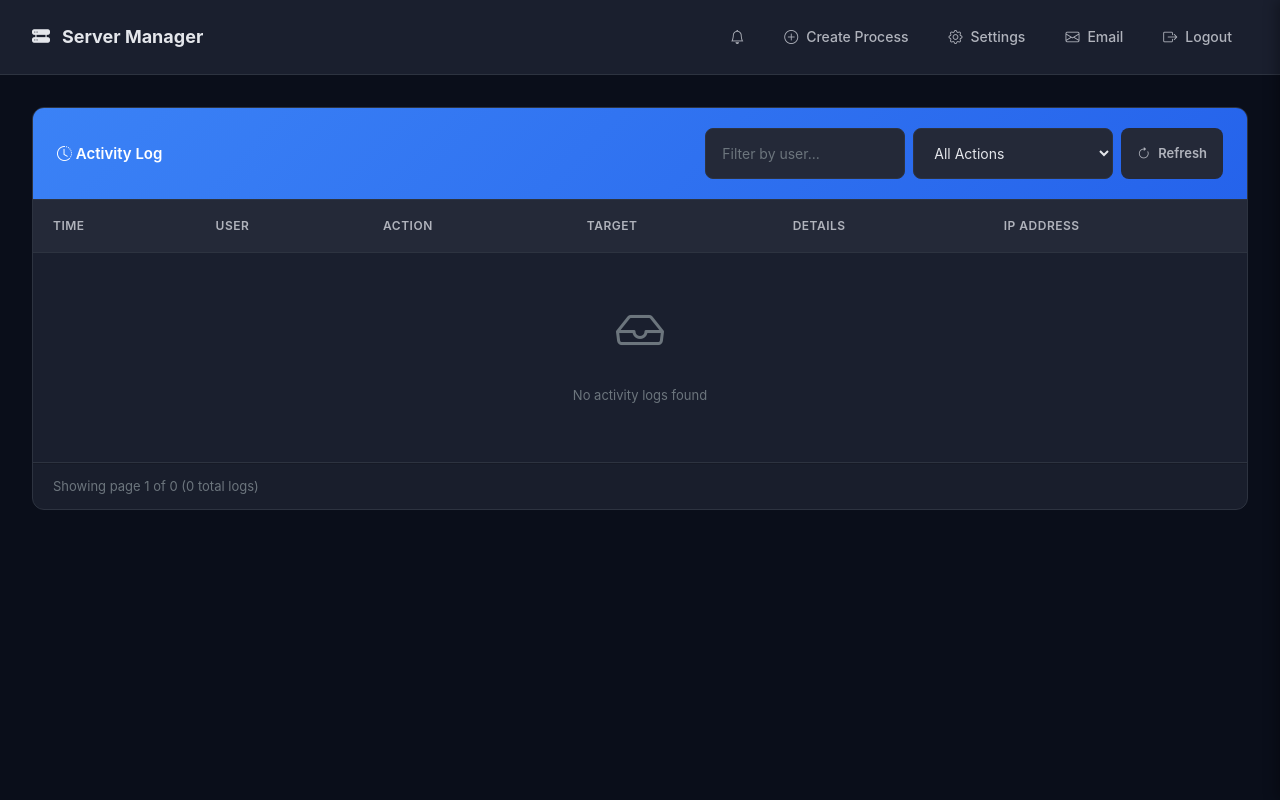
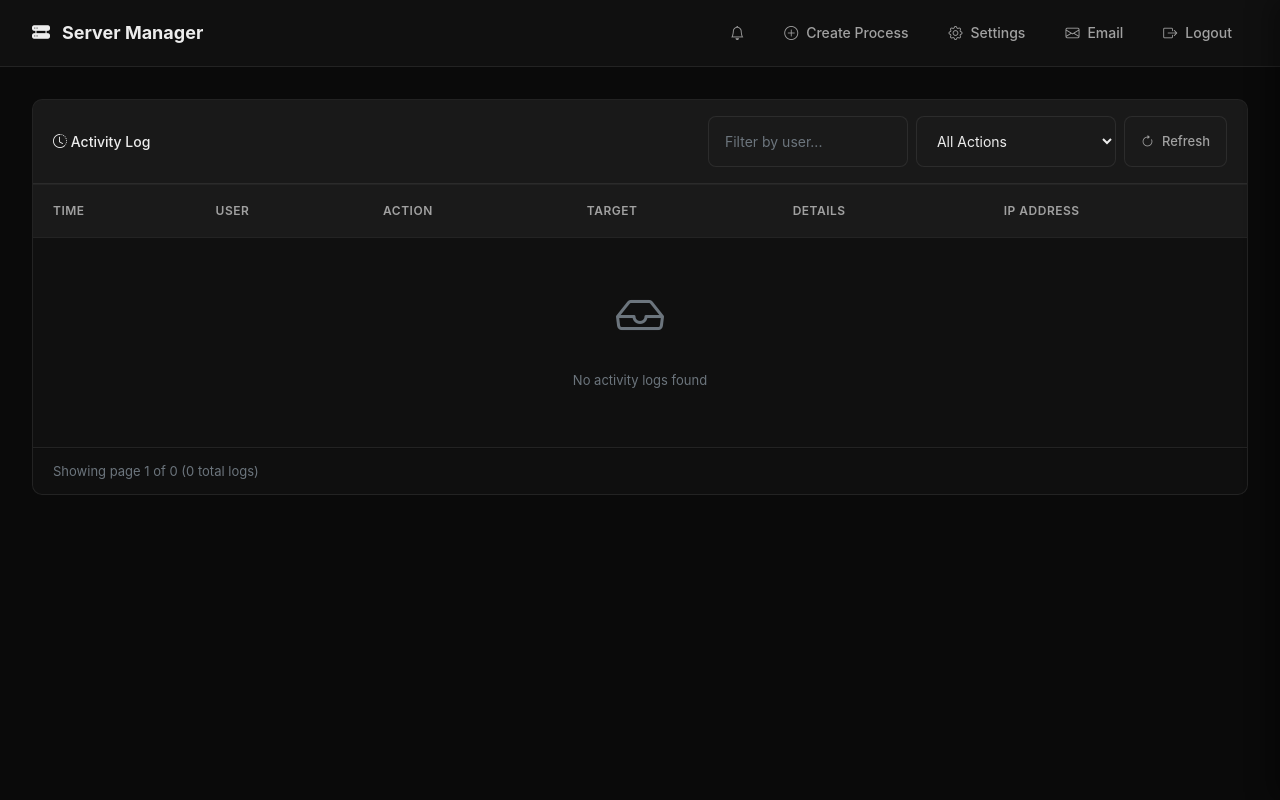
Before and after one commit to tijnndev/server-manager, a Flask app: page /activity/ in a window 1280 px wide. Run offline with Flask 3, Linux system fonts and the light colour scheme; the visitor is signed in with stand-in values (Sample User, id 1); data comes from the database, SQL or seed files in the repository; data that the repository does not hold is empty; parts of the project's set-up code (start-up, migrations or seed data) failed here and were passed over; some libraries are stand-ins or nearby versions.

Commit message:
Black redesign

```diff
--- a/static/css/style.css
+++ b/static/css/style.css
@@ -1,32 +1,56 @@
 :root {
-    --bg-primary: #0a0e1a;
-    --bg-secondary: #1a1f2e;
-    --bg-tertiary: #242938;
-    --bg-hover: #2d3340;
-    --border-color: #2d3340;
-    --border-accent: #3d4454;
-    --text-primary: #e4e6eb;
-    --text-secondary: #b0b3bc;
-    --text-muted: #6c7080;
-    --accent-blue: #3b82f6;
-    --accent-blue-hover: #2563eb;
-    --accent-green: #10b981;
-    --accent-red: #ef4444;
-    --accent-yellow: #f59e0b;
-    --accent-purple: #8b5cf6;
+    --bg-primary: #0a0a0a;
+    --bg-secondary: #141414;
+    --bg-secondary-glass: rgba(20, 20, 20, 0.72);
+    --bg-tertiary: #1a1a1a;
+    --bg-hover: #222222;
+    --bg-glass: rgba(255, 255, 255, 0.04);
+    --border-color: rgba(255, 255, 255, 0.08);
+    --border-accent: rgba(255, 255, 255, 0.12);
+    --text-primary: #ededed;
+    --text-secondary: #a1a1a1;
+    --text-muted: #6b6b6b;
+    --accent-blue: #82a7ff;
+    --accent-blue-hover: #5b8def;
+    --accent-blue-wash: rgba(130, 167, 255, 0.12);
+    --accent-blue-border: rgba(130, 167, 255, 0.28);
+    --accent-green: #3ecf8e;
+    --accent-red: #f07178;
+    --accent-yellow: #e6c07b;
+    /* Aliases for legacy refs — no purple accent */
+    --accent-purple: var(--accent-blue);
+    --accent-primary: var(--accent-blue);
+    --accent-secondary: var(--accent-blue-hover);
+    --bg-darker: #050505;
+    --surface-blur: 10px;
+    --radius-sm: 8px;
+    --radius-md: 10px;
 }
 
 /* Light Theme */
 body.light-theme {
-    --bg-primary: #f8f9fa;
+    --bg-primary: #f4f4f5;
     --bg-secondary: #ffffff;
-    --bg-tertiary: #f1f3f5;
-    --bg-hover: #e9ecef;
-    --border-color: #dee2e6;
-    --border-accent: #ced4da;
-    --text-primary: #212529;
-    --text-secondary: #495057;
-    --text-muted: #6c757d;
+    --bg-secondary-glass: rgba(255, 255, 255, 0.82);
+    --bg-tertiary: #f0f0f1;
+    --bg-hover: #e8e8ea;
+    --bg-glass: rgba(0, 0, 0, 0.03);
+    --border-color: rgba(0, 0, 0, 0.08);
+    --border-accent: rgba(0, 0, 0, 0.12);
+    --text-primary: #171717;
+    --text-secondary: #525252;
+    --text-muted: #737373;
+    --accent-blue: #3b6fd9;
+    --accent-blue-hover: #2f5bb8;
+    --accent-blue-wash: rgba(59, 111, 217, 0.1);
+    --accent-blue-border: rgba(59, 111, 217, 0.25);
+    --accent-green: #0d9373;
+    --accent-red: #d14343;
+    --accent-yellow: #b45309;
+    --accent-purple: var(--accent-blue);
+    --accent-primary: var(--accent-blue);
+    --accent-secondary: var(--accent-blue-hover);
+    --bg-darker: #ebebed;
 }
 
 /* Compact Mode */
@@ -84,7 +108,7 @@ body.compact-mode .settings-section {
 }
 
 body {
-    font-family: -apple-system, BlinkMacSystemFont, "Segoe UI", Roboto, "Inter", sans-serif;
+    font-family: -apple-system, BlinkMacSystemFont, "Segoe UI", Roboto, Helvetica, Arial, sans-serif;
     background: var(--bg-primary);
     color: var(--text-primary);
     line-height: 1.6;
@@ -208,28 +229,36 @@ body {
 
 .btn {
     padding: 0.875rem 1.5rem;
-    border-radius: 8px !important;
-    font-weight: 600;
+    border-radius: var(--radius-sm) !important;
+    font-weight: 550;
     font-size: 14px;
     cursor: pointer;
-    transition: all 0.2s;
-    border: none;
+    transition: background 0.15s, border-color 0.15s, color 0.15s;
+    border: 1px solid transparent;
     display: inline-flex;
     align-items: center;
     gap: 0.5rem;
     text-decoration: none;
 }
 
+.btn:focus,
+.btn:focus-visible {
+    outline: 1px solid var(--accent-blue);
+    outline-offset: 2px;
+}
+
 .btn-primary {
-    background: var(--accent-blue);
-    color: white;
+    background: var(--accent-blue-hover);
+    color: #fff;
     width: 100%;
     justify-content: center;
+    border-color: transparent;
 }
 
 .btn-primary:hover {
-    background: var(--accent-blue-hover);
-    transform: translateY(-1px);
+    background: var(--accent-blue);
+    color: #fff;
+    transform: none;
 }
 
 .alert {
@@ -263,9 +292,11 @@ body {
     position: sticky;
     top: 0;
     z-index: 99999;
-    background: var(--bg-secondary);
+    background: var(--bg-secondary-glass);
+    backdrop-filter: blur(var(--surface-blur));
+    -webkit-backdrop-filter: blur(var(--surface-blur));
     border-bottom: 1px solid var(--border-color);
-    padding: 1rem 0;
+    padding: 0.75rem 0;
 }
 
 .navbar .container-fluid {
@@ -362,32 +393,55 @@ body {
 }
 
 .card {
-    background: var(--bg-secondary);
+    background: var(--bg-secondary-glass);
+    backdrop-filter: blur(var(--surface-blur));
+    -webkit-backdrop-filter: blur(var(--surface-blur));
     border: 1px solid var(--border-color);
-    border-radius: 12px;
+    border-radius: var(--radius-md);
     overflow: hidden;
+    box-shadow: none;
 }
 
 .card-header {
-    padding: 1.25rem 1.5rem;
+    padding: 1rem 1.25rem;
     border-bottom: 1px solid var(--border-color);
-    font-weight: 600;
-    font-size: 15px;
+    background: var(--bg-glass);
+    color: var(--text-primary);
+    font-weight: 550;
+    font-size: 14px;
     display: flex;
     align-items: center;
     gap: 0.75rem;
 }
 
+.card-header.bg-primary,
+.card-header.bg-success,
+.card-header.bg-info,
+.card-header.bg-warning,
+.card-header.bg-danger {
+    background: var(--bg-glass);
+    color: var(--text-primary);
+    border-bottom: 1px solid var(--border-color);
+}
+
 .card-header.bg-primary {
-    background: linear-gradient(135deg, var(--accent-blue) 0%, #2563eb 100%);
-    color: white;
-    border: none;
+    box-shadow: inset 3px 0 0 var(--accent-blue);
 }
 
 .card-header.bg-success {
-    background: linear-gradient(135deg, var(--accent-green) 0%, #059669 100%);
-    color: white;
-    border: none;
+    box-shadow: inset 3px 0 0 var(--accent-green);
+}
+
+.card-header.bg-info {
+    box-shadow: inset 3px 0 0 var(--accent-blue);
+}
+
+.card-header.bg-warning {
+    box-shadow: inset 3px 0 0 var(--accent-yellow);
+}
+
+.card-header.bg-danger {
+    box-shadow: inset 3px 0 0 var(--accent-red);
 }
 
 .card-body {
@@ -760,17 +824,21 @@ code {
 }
 
 .btn-info {
-    background: var(--accent-blue);
-    color: white;
+    background: transparent;
+    color: var(--accent-blue);
+    border: 1px solid var(--accent-blue-border);
 }
 
 .btn-info:hover {
-    background: var(--accent-blue-hover);
+    background: var(--accent-blue-wash);
+    color: var(--accent-blue);
+    border-color: var(--accent-blue);
 }
 
 .btn-secondary {
     background: var(--bg-tertiary);
     color: var(--text-secondary);
+    border: 1px solid var(--border-color);
 }
 
 .btn-secondary:hover {
--- a/static/js/console-enhanced.js
+++ b/static/js/console-enhanced.js
@@ -190,7 +190,7 @@ class EnhancedConsole {
             }
 
             .log-highlight {
-                background: rgba(59, 130, 246, 0.3);
+                background: var(--accent-blue-wash);
                 padding: 2px 4px;
                 border-radius: 2px;
             }
--- a/templates/activity/index.html
+++ b/templates/activity/index.html
@@ -4,7 +4,7 @@
 <div class="row">
     <div class="col-12">
         <div class="card">
-            <div class="card-header bg-primary d-flex justify-content-between align-items-center">
+            <div class="card-header d-flex justify-content-between align-items-center">
                 <span><i class="bi bi-clock-history"></i> Activity Log</span>
                 <div class="d-flex gap-2">
                     <input type="text" id="user-filter" class="form-control form-control-sm" placeholder="Filter by user..." style="width: 200px;">
--- a/templates/dashboard.html
+++ b/templates/dashboard.html
@@ -4,7 +4,7 @@
 <div class="row">
     <div class="col-lg-8">
         <div class="card">
-            <div class="card-header bg-primary">
+            <div class="card-header">
                 <i class="bi bi-server"></i> Managed Processes
             </div>
             <div class="card-body">
@@ -44,7 +44,7 @@
 
     <div class="col-lg-4">
         <div class="card">
-            <div class="card-header bg-success">
+            <div class="card-header">
                 <i class="bi bi-cpu"></i> System Resources
             </div>
             <div class="card-body" id="server-stats">
--- a/templates/email/index.html
+++ b/templates/email/index.html
@@ -171,7 +171,7 @@
 
 /* Focus states for better accessibility */
 .modal input:focus {
-    box-shadow: 0 0 0 0.2rem rgba(59, 130, 246, 0.25);
+    box-shadow: 0 0 0 1px var(--accent-blue-border);
     border-color: var(--accent-blue);
 }
 
--- a/templates/files/file_manager.html
+++ b/templates/files/file_manager.html
@@ -183,12 +183,14 @@
     background: var(--bg-secondary);
     border-color: var(--accent-blue);
     color: var(--text-primary);
-    box-shadow: 0 0 0 0.2rem rgba(59, 130, 246, 0.25);
+    box-shadow: 0 0 0 1px var(--accent-blue-border);
 }
 
 /* Modal Styling */
 .modal-content {
-    background: var(--bg-secondary);
+    background: var(--bg-secondary-glass);
+    backdrop-filter: blur(var(--surface-blur));
+    -webkit-backdrop-filter: blur(var(--surface-blur));
     border: 1px solid var(--border-color);
     color: var(--text-primary);
 }
```
Also changed, not shown: other parts of static/css/style.css (+78 -55 lines), templates/process/console.html (+18 -17 lines), templates/process/settings.html (+19 -15 lines), templates/settings/settings_layout.html (+10 -6 lines).
